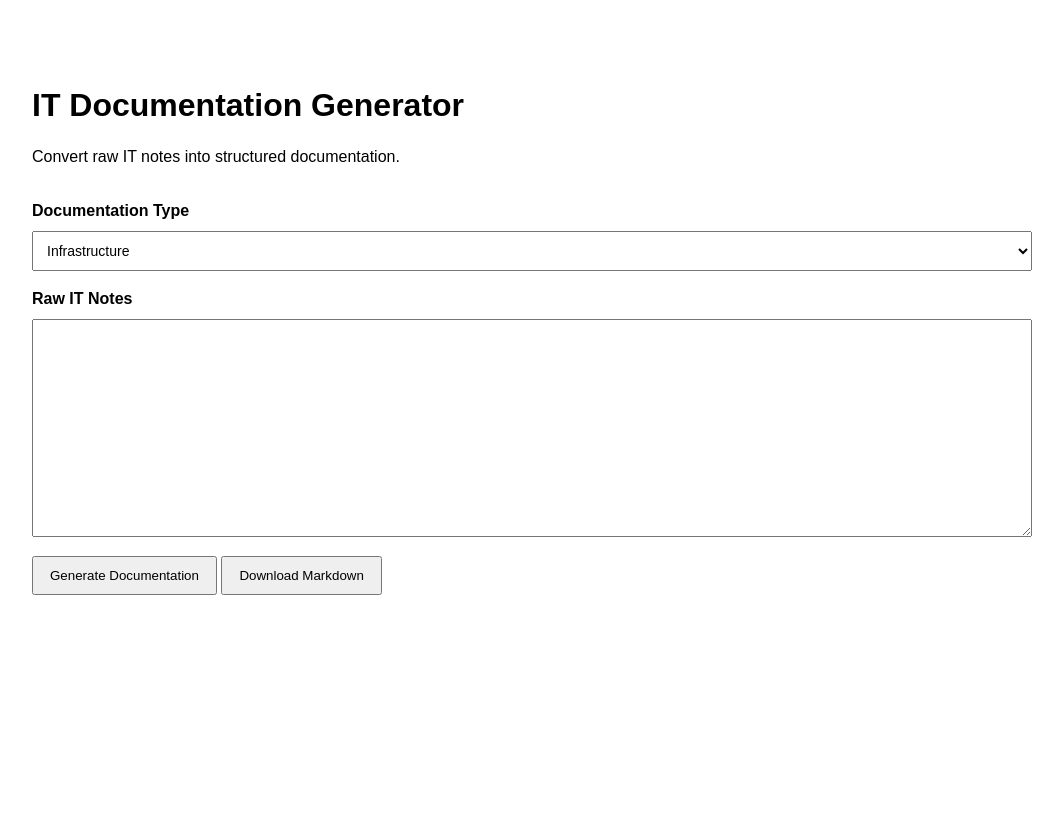
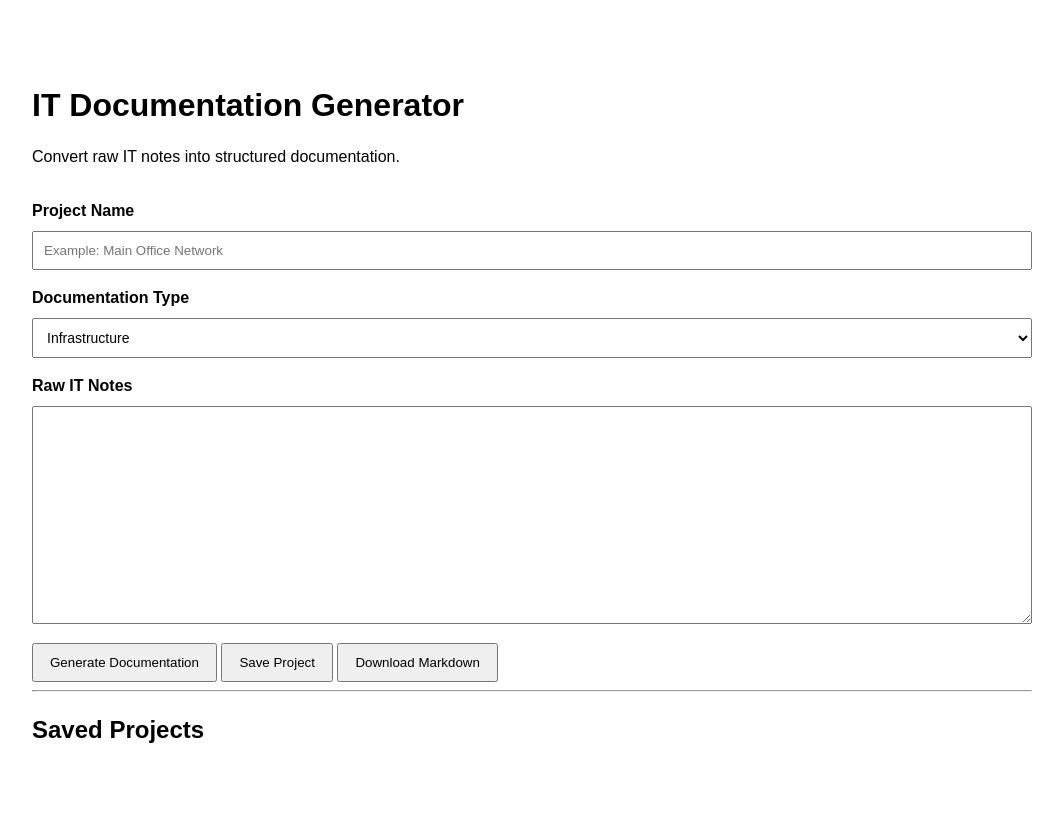
Before and after one commit to tpoulton36/it-doc-generator, a Flask app: page / in a window 1280 px wide. Shown: the whole page, without its empty margins (108-1171 px from the left). Before the commit the page ends 595 px from the top, so only its background shows below. Run offline with Flask 3, Linux system fonts and the light colour scheme; data that the repository does not hold is empty.

Commit message:
Add save project functionality

```diff
--- a/app.py
+++ b/app.py
@@ -1,6 +1,6 @@
 from flask import Flask, render_template, request, Response
 from parser.documentation_parser import generate_documentation
-from database.db import init_db
+from database.db import init_db, save_project, get_projects
 
 app = Flask(__name__)
 init_db()
@@ -10,17 +10,31 @@ def home():
     generated_docs = ""
     raw_notes = ""
     doc_type = "infrastructure"
+    projects = get_projects()
+    message = ""
 
     if request.method == "POST":
         raw_notes = request.form.get("raw_notes", "")
         doc_type = request.form.get("doc_type", "infrastructure")
         generated_docs = generate_documentation(raw_notes, doc_type)
 
+        if request.form.get("action") == "save":
+            project_name = request.form.get("project_name", "").strip()
+
+            if project_name:
+                save_project(project_name, doc_type, raw_notes, generated_docs)
+                message = "Project saved successfully."
+                projects = get_projects()
+            else:
+                message = "Project name is required to save."
+
     return render_template(
         "index.html",
         raw_notes=raw_notes,
         generated_docs=generated_docs,
-        doc_type=doc_type
+        doc_type=doc_type,
+        projects=projects,
+        message=message
     )
 
 
--- a/database/db.py
+++ b/database/db.py
@@ -24,5 +24,38 @@ def init_db():
         )
     """)
 
+def save_project(project_name, doc_type, raw_notes, generated_docs):
+    connection = get_connection()
+    cursor = connection.cursor()
+
+    cursor.execute("""
+        INSERT INTO projects (
+            project_name,
+            doc_type,
+            raw_notes,
+            generated_docs
+        )
+        VALUES (?, ?, ?, ?)
+    """, (project_name, doc_type, raw_notes, generated_docs))
+
     connection.commit()
     connection.close()
+
+
+def get_projects():
+    connection = get_connection()
+    cursor = connection.cursor()
+
+    cursor.execute("""
+        SELECT id, project_name, doc_type, created_at
+        FROM projects
+        ORDER BY created_at DESC
+    """)
+
+    projects = cursor.fetchall()
+    connection.close()
+
+    return projects
+
+    connection.commit()
+    connection.close()
--- a/static/css/style.css
+++ b/static/css/style.css
@@ -51,3 +51,10 @@ pre {
     padding: 16px;
     white-space: pre-wrap;
 }
+
+input[type="text"] {
+    width: 100%;
+    box-sizing: border-box;
+    padding: 10px;
+    margin-bottom: 16px;
+}
--- a/templates/index.html
+++ b/templates/index.html
@@ -16,6 +16,12 @@
     </p>
 
     <form method="POST">
+        <label for="project_name">Project Name</label>
+        <input
+            type="text"
+            id="project_name"
+            name="project_name"
+            placeholder="Example: Main Office Network">
         <label for="doc_type">Documentation Type</label>
         <select id="doc_type" name="doc_type">
             <option value="infrastructure" {% if doc_type == "infrastructure" %}selected{% endif %}>Infrastructure</option>
@@ -27,7 +33,16 @@
         <label for="raw_notes">Raw IT Notes</label>
         <textarea id="raw_notes" name="raw_notes" rows="12">{{ raw_notes }}</textarea>
 
-        <button type="submit">Generate Documentation</button>
+        <button type="submit">
+            Generate Documentation
+        </button>
+
+        <button
+            type="submit"
+            name="action"
+            value="save">
+            Save Project
+        </button>
 
         <button
             type="submit"
@@ -37,6 +52,10 @@
         </button>
     </form>
 
+    {% if message %}
+    <p>{{ message }}</p>
+    {% endif %}
+
     {% if generated_docs %}
         <section class="output-section">
             <h2>Generated Documentation</h2>
@@ -45,5 +64,18 @@
         </section>
     {% endif %}
 
+    <hr>
+
+    <h2>Saved Projects</h2>
+
+    <ul>
+    {% for project in projects %}
+        <li>
+            {{ project["project_name"] }}
+            ({{ project["doc_type"] }})
+        </li>
+    {% endfor %}
+    </ul>
+
 </body>
 </html>
```
